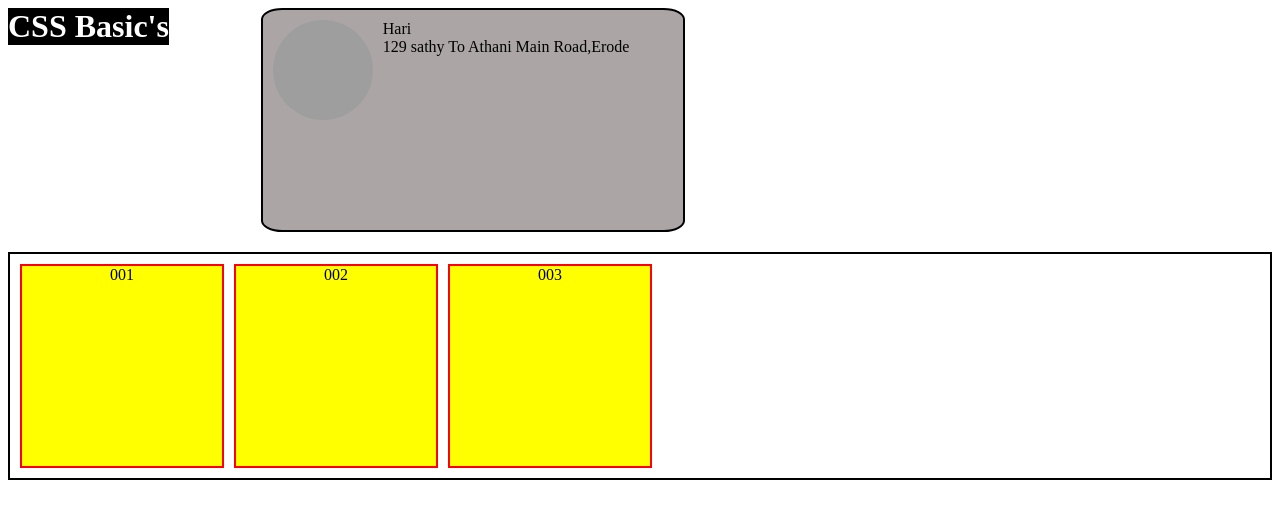
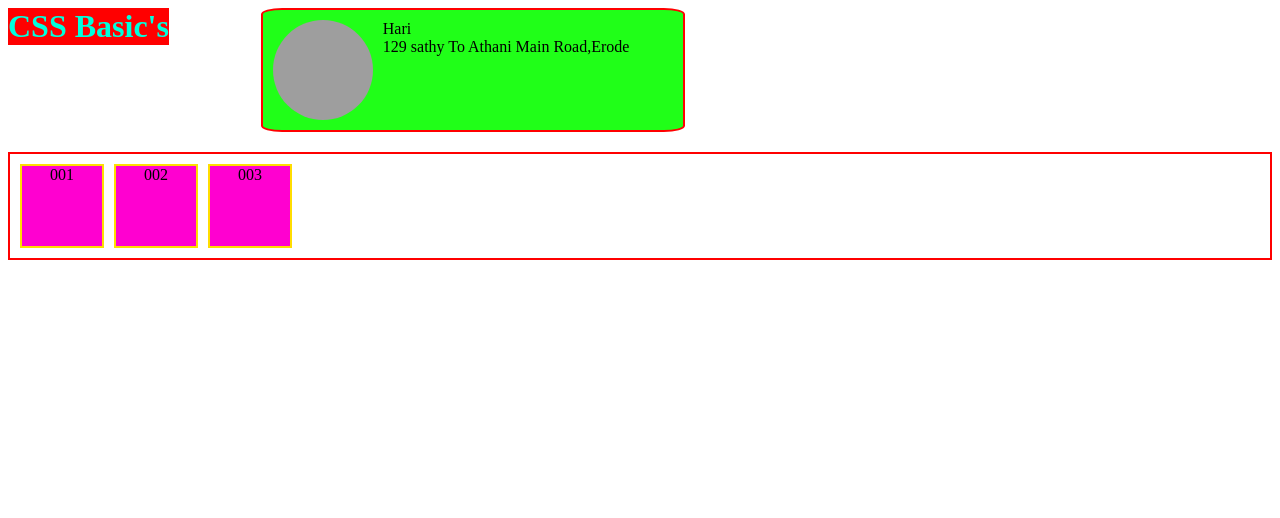
Before and after one commit to harinivithan4287/VAC017, a plain HTML site: page index(24-7[CSS]).html in a window 1280 px wide. Drawn offline with Linux system fonts and the light colour scheme; grey boxes are pictures that could not be loaded.

Commit message:
Add files via upload

```diff
--- a/index(24-7[CSS]).html
+++ b/index(24-7[CSS]).html
@@ -7,23 +7,23 @@
     <style>
     h1{
         text-align: center;
-        background: #000;
-        color: white;
+        background: #ff0000;
+        color: rgb(0, 255, 221);
        margin: 0 0 0 ;
        position: fixed;
     }
         .container{
             display: flex;
             flex-direction: row;
-            background-color:rgba(163, 156, 156, 0.904);
+            background-color:rgba(9, 255, 0, 0.904);
             margin-left:20%;
             flex-wrap: wrap;
             gap: 10px;
             width: 400px;
-            height: 200px;
+            height: 100px;
             padding: 10px;
             border-radius: 5%;
-            border: 2px solid black;
+            border: 2px solid rgb(255, 0, 0);
         }
         img{
             border-radius: 50%;
@@ -36,16 +36,16 @@
             gap: 10px;
             flex-direction: row;
             padding: 10px;
-            border: 2px solid black;
+            border: 2px solid rgb(255, 0, 0);
             margin-top: 20px;
 
 
         }
         box{
-            background-color: yellow;
-            width: 200px;
-            height: 200px;
-            border: 2px solid red;
+            background-color: rgb(255, 0, 208);
+            width: 80px;
+            height: 80px;
+            border: 2px solid rgb(255, 221, 0);
             text-align: center;
         }
 
```
